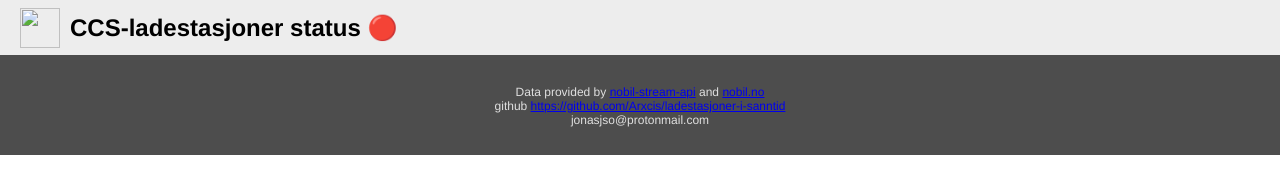
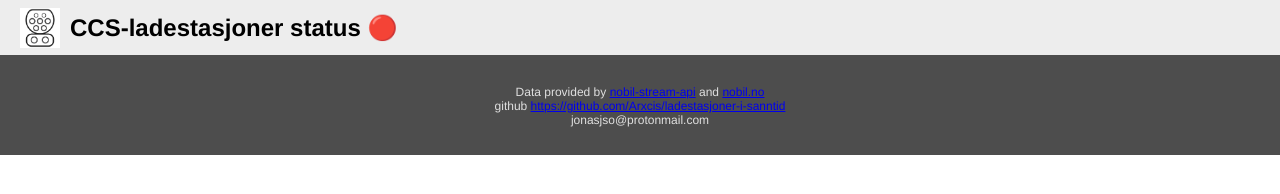
Before and after one commit to Arxcis/ladestasjoner-i-sanntid, a website: page index.html in a window 1280 px wide. Drawn offline with Linux system fonts and the light colour scheme; the site is published under a folder, as on GitHub Pages, so addresses that start at the root find nothing.

Commit message:
./ccs.png

```diff
--- a/index.html
+++ b/index.html
@@ -6,7 +6,7 @@
 </head>
 <body>
     <header>
-        <img src="/ccs.png" height="40px" />
+        <img src="./ccs.png" height="40px" />
         <h2>CCS-ladestasjoner status 🔴</h2>
     </header>
     <table>
```
